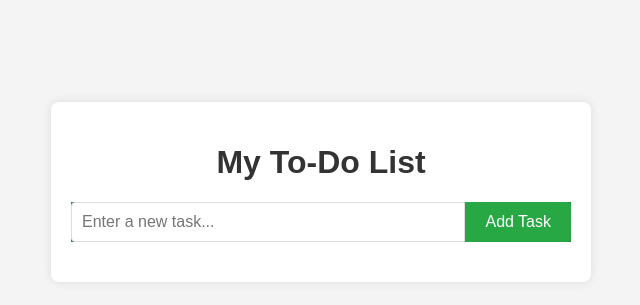
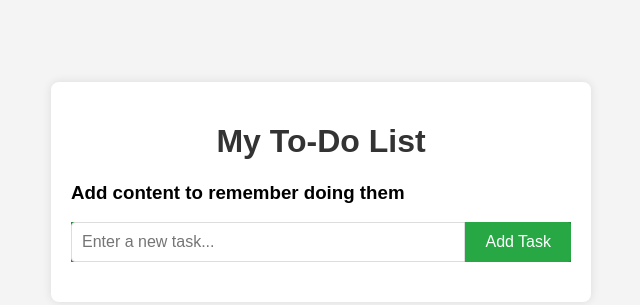
Before and after one commit to yashsinghjaat/todoapp, a plain HTML site: page index.html in a window 1280 px wide. Shown: the part 208-513 px from the top of the page, without its empty margins (319-959 px from the left). Drawn offline with Linux system fonts and the light colour scheme.

Commit message:
Add header to to-do list HTML
Added a header to provide context for the to-do list.

```diff
--- a/index.html
+++ b/index.html
@@ -9,6 +9,7 @@
 <body>
     <div class="container">
         <h1>My To-Do List</h1>
+        <h3>Add content to remember doing them</h3>
         <div class="add-task">
             <input type="text" id="task-input" placeholder="Enter a new task...">
             <button id="add-btn">Add Task</button>
```
